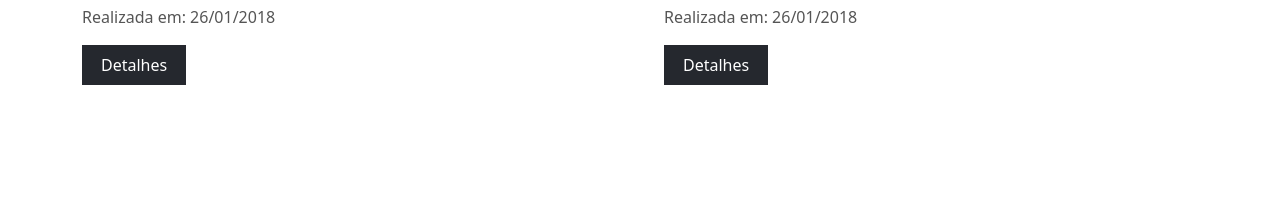
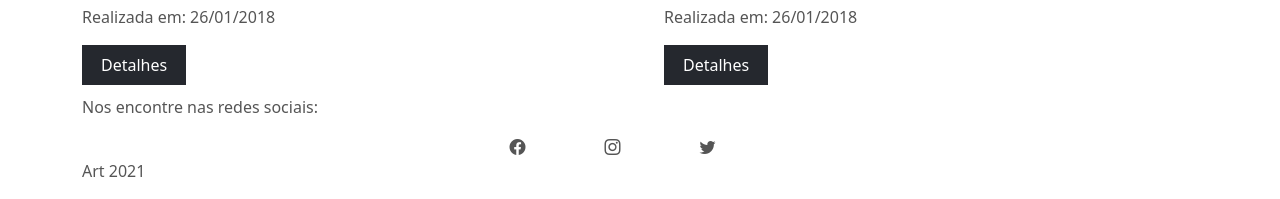
Before and after one commit to andrevvnn/EstudosLandingPage, a plain HTML site: page Art/index.html in a window 1280 px wide. Shown: the part 1259-1458 px from the top of the page. Before the commit the page ends 1354 px from the top, so only its background shows below. Drawn offline with nearby package versions, Linux system fonts and the light colour scheme.

Commit message:
Finalizando o Footer

```diff
--- a/Art/index.html
+++ b/Art/index.html
@@ -80,6 +80,22 @@
         </div>
     </div>
 
+    <!-- Footer -->
+<footer class="container">
+    <p class="secondary-color">Nos encontre nas redes sociais:</p>
+    <div class="row justify-content-center" id="social-icons-container">
+        <div class="col-1">
+            <a href="#"><i class="bi bi-facebook secondary-color"></i></a>
+        </div>
+        <div class="col-1">
+            <a href="#"><i class="bi bi-instagram secondary-color"></i></a>
+        </div>
+        <div class="col-1">
+            <a href="#"><i class="bi bi-twitter secondary-color"></i></a>
+        </div>
+        <p class="secondary-color">Art 2021</p>
+    </div>
+</footer>
 <!-- JavaScript Bundle with Popper -->
 <script src="https://cdn.jsdelivr.net/npm/bootstrap@5.2.0-beta1/dist/js/bootstrap.bundle.min.js" integrity="sha384-pprn3073KE6tl6bjs2QrFaJGz5/SUsLqktiwsUTF55Jfv3qYSDhgCecCxMW52nD2" crossorigin="anonymous"></script>
 </body>
```
